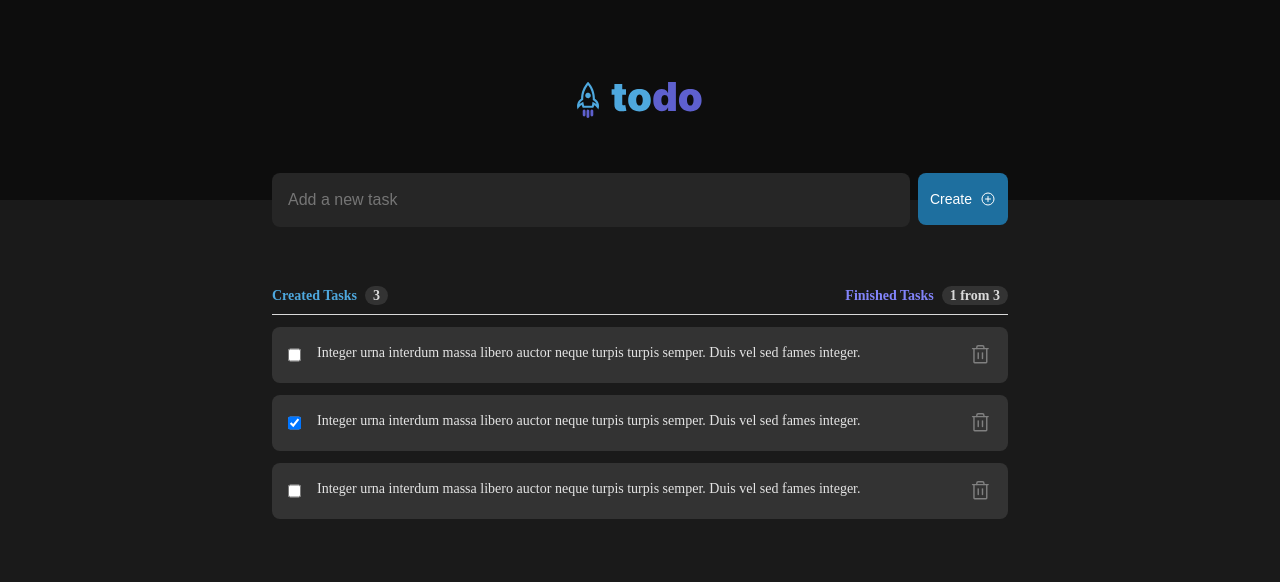
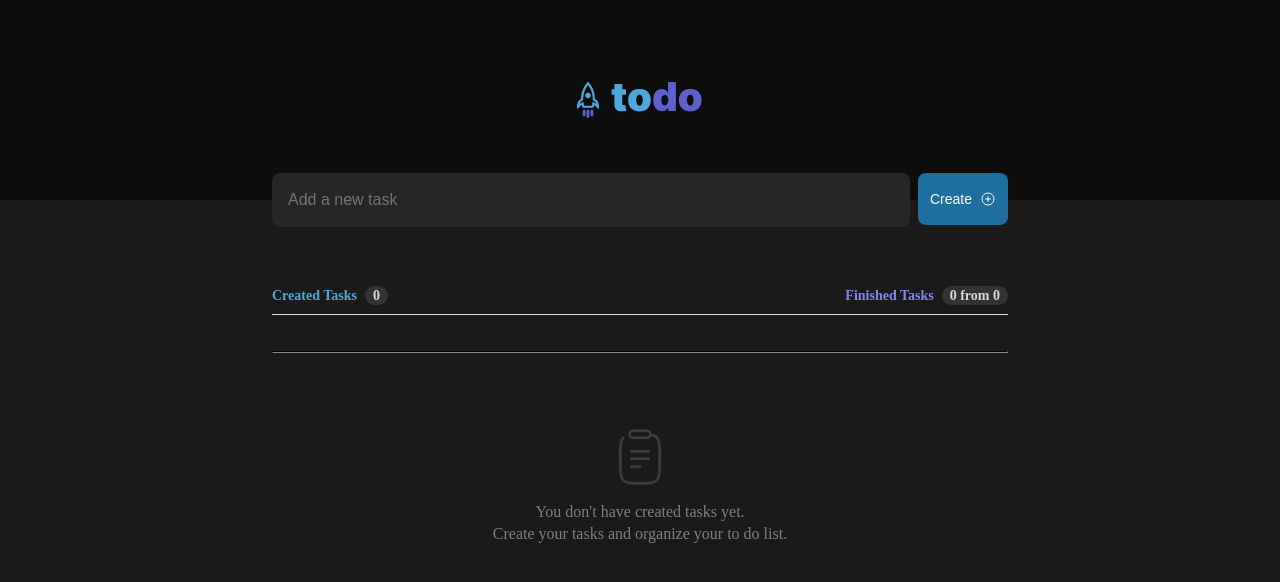
Before and after one commit to ThiagoLG/todo-list, a React (Vite) app: page / in a window 1280 px wide. Shown: the top 582 px of the page. Built offline with nearby package versions, Linux system fonts and the light colour scheme.

Commit message:
adding controls to storage tasks in localStorage

```diff
--- a/src/App.tsx
+++ b/src/App.tsx
@@ -1,30 +1,12 @@
 import styles from './App.module.scss'
 import { PlusCircle } from 'phosphor-react'
-import { InvalidEvent, useState } from 'react'
+import { InvalidEvent, useLayoutEffect, useState } from 'react'
 import { Task } from './components/Task/TaskItem';
 import { ITaskItem } from './models/ITaskItem';
 
 function App() {
   const [newTask, setNewTask] = useState<string>('');
-  const [tasksList, setTasksList] = useState<ITaskItem[]>([
-    {
-      id: '123',
-      description: 'Integer urna interdum massa libero auctor neque turpis turpis semper. Duis vel sed fames integer.',
-      createdAt: new Date()
-    },
-    {
-      id: '1233',
-      description: 'Integer urna interdum massa libero auctor neque turpis turpis semper. Duis vel sed fames integer.',
-      createdAt: new Date(),
-      finishedAt: new Date()
-    },
-    {
-      id: '1234',
-      description: 'Integer urna interdum massa libero auctor neque turpis turpis semper. Duis vel sed fames integer.',
-      createdAt: new Date()
-    }
-
-  ]);
+  const [tasksList, setTasksList] = useState<ITaskItem[]>(getLocalStorageItems());
 
 
   function handleNewTaskInvalid(event: any) {
@@ -64,6 +46,19 @@ function App() {
       })
     );
   }
+
+  function updateLocalStorage() {
+    localStorage.setItem('todo_list_tasks', JSON.stringify(tasksList));
+  }
+
+  function getLocalStorageItems() {
+    return JSON.parse(localStorage.getItem('todo_list_tasks') as string) || [];
+  }
+
+  useLayoutEffect(() => {
+    updateLocalStorage();
+    console.log('localStorageUpdated');
+  }, [tasksList])
 
   return (
     <div className="App">
```
